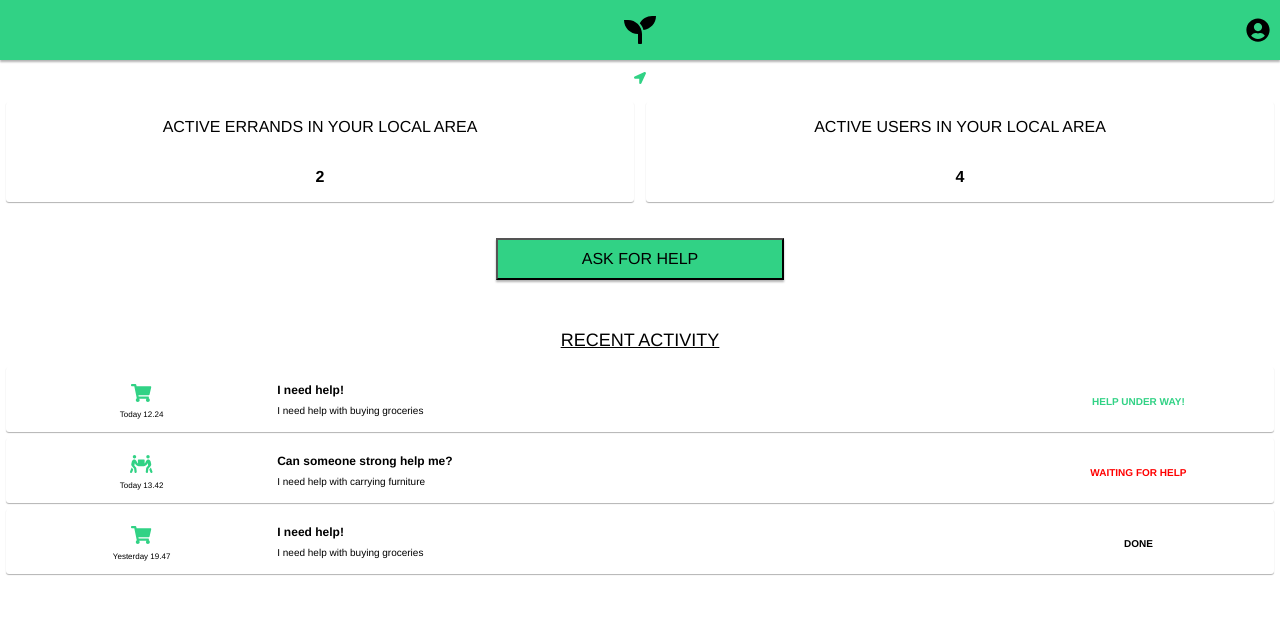
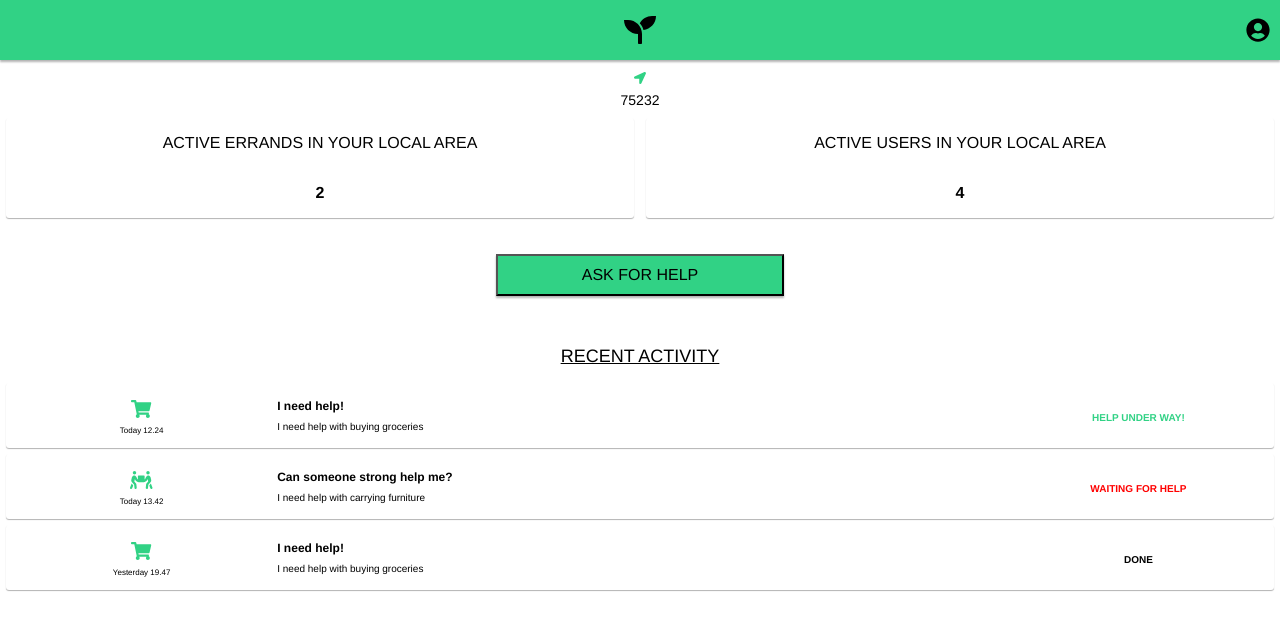
Before and after one commit to Vlad-Ber/Local_Heroes, a React (Create React App) app: page /home in a window 1280 px wide. Shown: the top 630 px of the page. Built offline with nearby package versions, Linux system fonts and the light colour scheme.

Commit message:
one more areaID

```diff
--- a/src/components/StatusView.js
+++ b/src/components/StatusView.js
@@ -16,7 +16,7 @@ class StatusView extends Component {
               <LinkWrapper to="zipcode">
                 <DisplayAreaId>
                     <FontAwesomeIcon icon={faLocationArrow} style={{ color: "#31D285", fontSize: '12px', padding: '4px'}}/>
-                    <div style={{ fontSize: "14px", padding: '4px' }}>{this.props.areaId}</div>
+                    <div style={{ fontSize: "14px", padding: '4px' }}>{this.props.areaID}</div>
                 </DisplayAreaId>
               </LinkWrapper>
 
```
